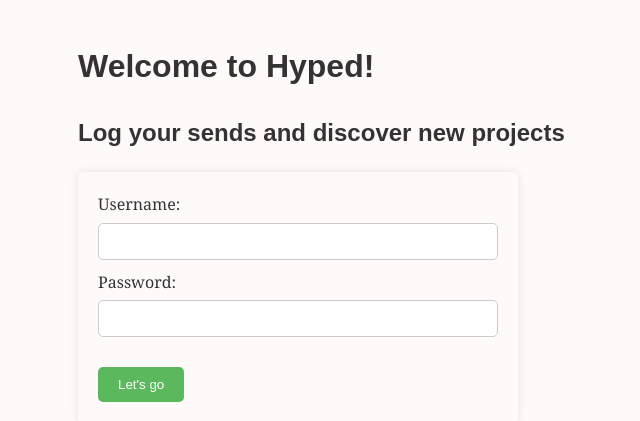
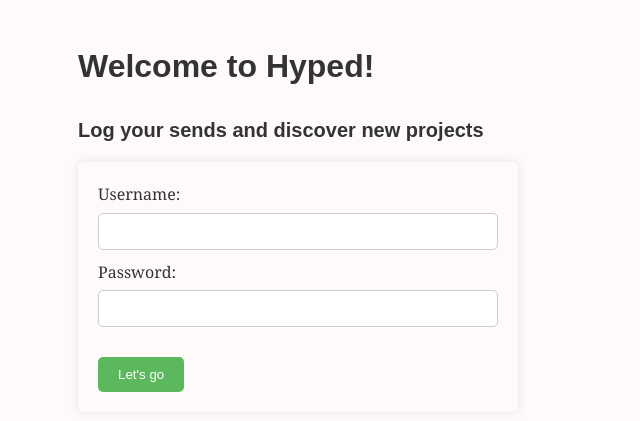
Before and after one commit to jokijen/hyped-climbing-tracker, a Flask app: page / in a window 1280 px wide. Shown: the part 112-533 px from the top of the page, without its empty margins (162-802 px from the left). Run offline with Flask 3, Linux system fonts and the light colour scheme.

Commit message:
small adjustments and fixes

```diff
--- a/static/style.css
+++ b/static/style.css
@@ -17,6 +17,10 @@
 h1, h2, h3 {
     font-family: Arial, Helvetica, sans-serif;
     color: #333333;
+}
+
+h2 {
+    font-size: 1.25em;
 }
 
 p {
@@ -70,6 +74,10 @@
     padding: 20px;
 }
 
+.hidden {
+    display: none;
+}
+
 .logo {
     width: 159px;
     height: auto;
```
